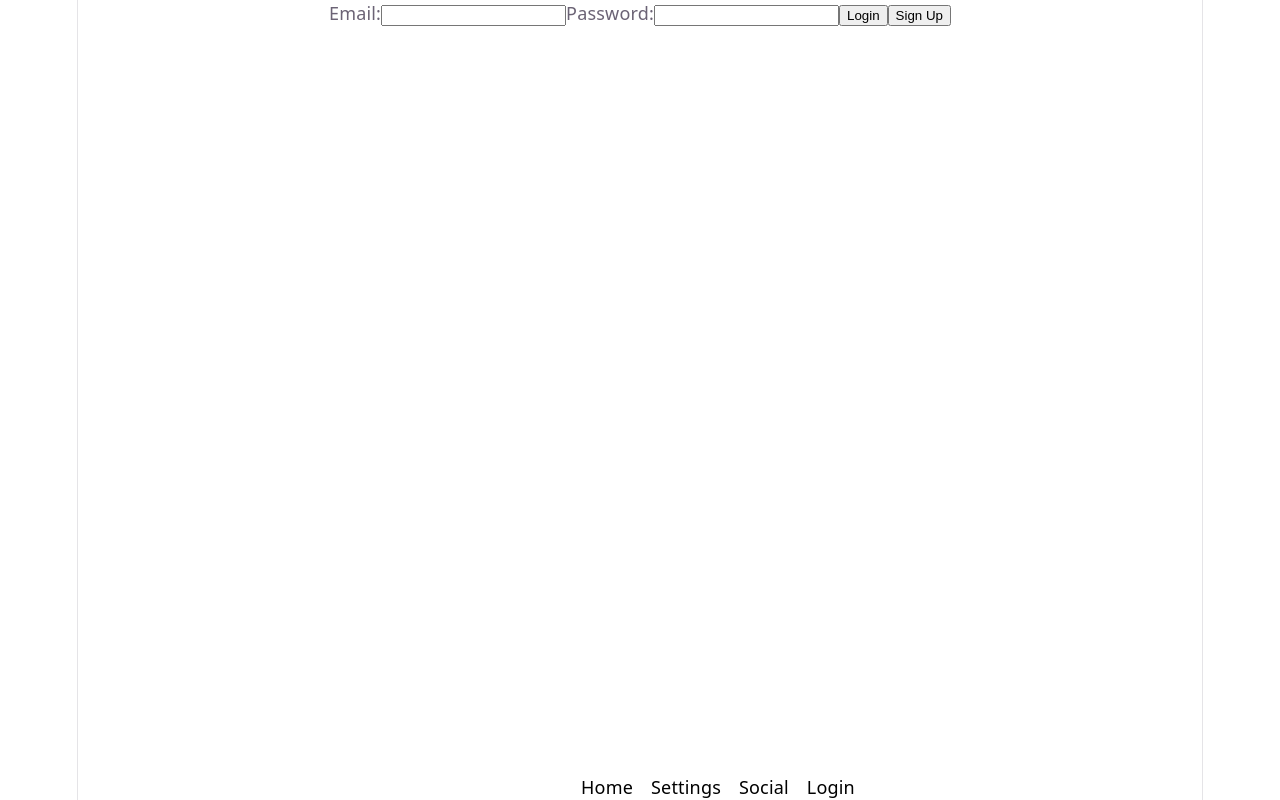
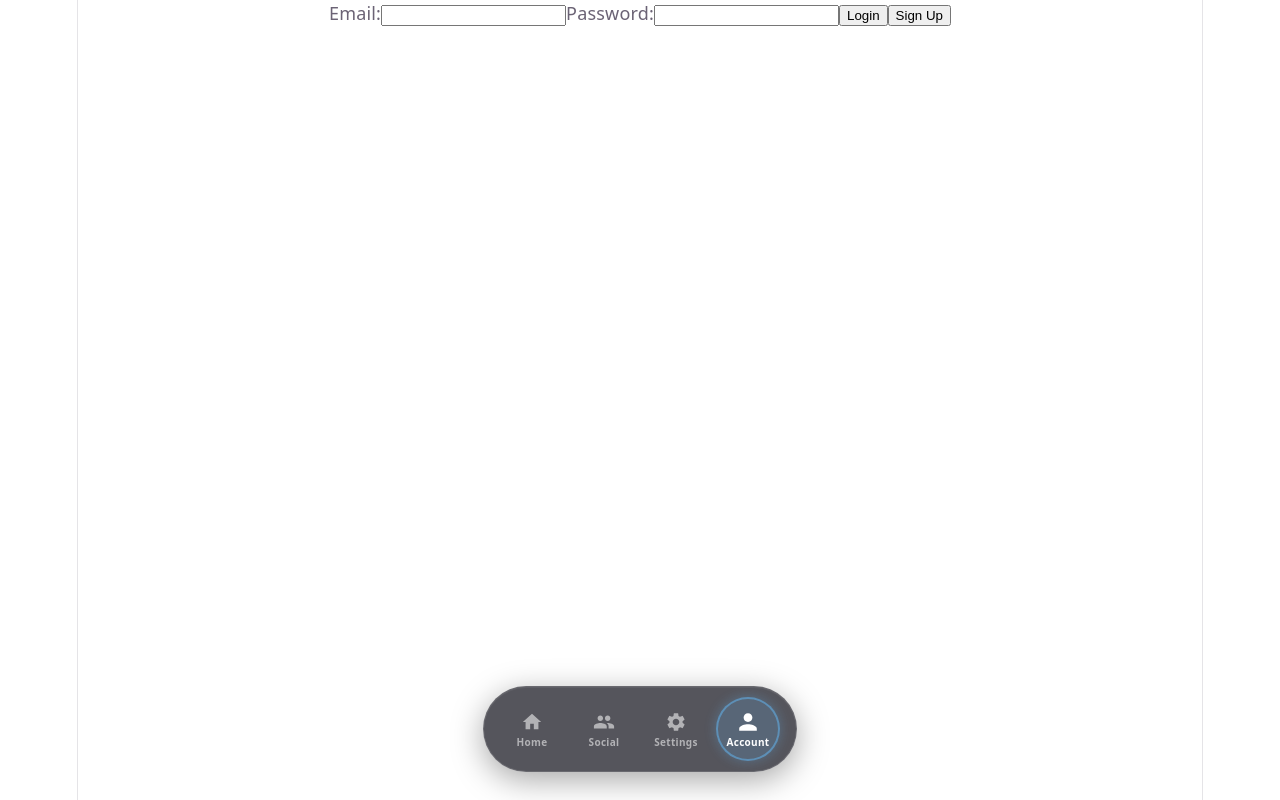
Before and after one commit to Partic-l/Parkd, a React (Vite) app in the folder Map/: page /login in a window 1280 px wide. Built offline with nearby package versions, Linux system fonts and the light colour scheme.

Commit message:
changed navbar UI and im leaving" button " "
""

""

```diff
--- a/Map/src/App.css
+++ b/Map/src/App.css
@@ -197,21 +197,79 @@
   right: 0;
 }
 
-nav {
+/* ── Bottom Navigation ── */
+.bottom-nav {
   position: fixed;
-  width: 100%;
+  bottom: 28px;
+  left: 50%;
+  transform: translateX(-50%);
+  z-index: 1000;
+  display: flex;
+  justify-content: center;
+  pointer-events: none;
+}
+
+.nav-pill {
   display: flex;
   flex-direction: row;
-  justify-content: center;
-  bottom: 0;
-  gap: 1rem;
-  z-index: 1000;
-  color: black;
+  align-items: center;
+  gap: 8px;
+  padding: 10px 16px;
+  background: rgba(20, 20, 30, 0.72);
+  backdrop-filter: blur(18px) saturate(180%);
+  -webkit-backdrop-filter: blur(18px) saturate(180%);
+  border: 1px solid rgba(255, 255, 255, 0.12);
+  border-radius: 999px;
+  box-shadow: 0 8px 32px rgba(0, 0, 0, 0.35), 0 1px 0 rgba(255, 255, 255, 0.06) inset;
+  pointer-events: all;
 }
 
-nav a {
-  color: black;
-  text-decoration-line: none;
+.nav-btn {
+  display: flex;
+  flex-direction: column;
+  align-items: center;
+  justify-content: center;
+  gap: 4px;
+  width: 60px;
+  height: 60px;
+  border-radius: 50%;
+  text-decoration: none;
+  color: rgba(255, 255, 255, 0.55);
+  background: transparent;
+  border: 2px solid transparent;
+  transition: color 0.2s ease, background 0.2s ease, border-color 0.2s ease, transform 0.15s ease;
+  cursor: pointer;
+}
+
+.nav-btn:hover {
+  color: rgba(255, 255, 255, 0.9);
+  background: rgba(255, 255, 255, 0.08);
+  transform: translateY(-2px);
+}
+
+.nav-btn:active {
+  transform: translateY(0) scale(0.94);
+}
+
+.nav-btn--active {
+  color: #ffffff;
+  background: rgba(99, 179, 237, 0.18);
+  border-color: rgba(99, 179, 237, 0.55);
+  box-shadow: 0 0 12px rgba(99, 179, 237, 0.3);
+}
+
+.nav-btn__icon {
+  display: flex;
+  align-items: center;
+  justify-content: center;
+  line-height: 1;
+}
+
+.nav-btn__label {
+  font-size: 10px;
+  font-weight: 600;
+  letter-spacing: 0.03em;
+  line-height: 1;
 }
 
 .notification {
@@ -231,3 +289,48 @@ nav a {
 .notification h2 {
   color: black;
 }
+
+/* ── Leaving Button ── */
+.leaving-btn {
+  position: fixed;
+  bottom: 38px;
+  /* vertically centers the 60px button within the 80px tall nav pill (28px + 40px center) */
+  left: calc(50% - 220px);
+  /* sits just left of the nav pill's left edge */
+  z-index: 1000;
+  display: flex;
+  flex-direction: column;
+  align-items: center;
+  justify-content: center;
+  gap: 4px;
+  width: 60px;
+  height: 60px;
+  border-radius: 50%;
+  border: 2px solid rgba(255, 255, 255, 0.12);
+  cursor: pointer;
+  font-size: 22px;
+  /* emoji size */
+  color: rgba(255, 255, 255, 0.85);
+  background: rgba(20, 20, 30, 0.72);
+  backdrop-filter: blur(18px) saturate(180%);
+  -webkit-backdrop-filter: blur(18px) saturate(180%);
+  box-shadow: 0 8px 32px rgba(0, 0, 0, 0.35), 0 1px 0 rgba(255, 255, 255, 0.06) inset;
+  transition: color 0.2s ease, background 0.2s ease, border-color 0.2s ease, transform 0.15s ease;
+}
+
+.leaving-btn .leaving-label {
+  font-size: 10px;
+  font-weight: 600;
+  letter-spacing: 0.03em;
+  line-height: 1;
+}
+
+.leaving-btn:hover {
+  color: #fff;
+  background: rgba(255, 255, 255, 0.08);
+  transform: translateY(-2px);
+}
+
+.leaving-btn:active {
+  transform: scale(0.94);
+}
--- a/Map/src/NavBar.jsx
+++ b/Map/src/NavBar.jsx
@@ -1,12 +1,66 @@
-import { Link } from "react-router";
+import { Link, useLocation } from "react-router";
+
+const NAV_ITEMS = [
+    {
+        to: "/",
+        label: "Home",
+        icon: (
+            <svg xmlns="http://www.w3.org/2000/svg" viewBox="0 0 24 24" fill="currentColor" width="22" height="22">
+                <path d="M10 20v-6h4v6h5v-8h3L12 3 2 12h3v8z" />
+            </svg>
+        ),
+    },
+    {
+        to: "/social",
+        label: "Social",
+        icon: (
+            <svg xmlns="http://www.w3.org/2000/svg" viewBox="0 0 24 24" fill="currentColor" width="22" height="22">
+                <path d="M16 11c1.66 0 2.99-1.34 2.99-3S17.66 5 16 5c-1.66 0-3 1.34-3 3s1.34 3 3 3zm-8 0c1.66 0 2.99-1.34 2.99-3S9.66 5 8 5C6.34 5 5 6.34 5 8s1.34 3 3 3zm0 2c-2.33 0-7 1.17-7 3.5V19h14v-2.5c0-2.33-4.67-3.5-7-3.5zm8 0c-.29 0-.62.02-.97.05 1.16.84 1.97 1.97 1.97 3.45V19h6v-2.5c0-2.33-4.67-3.5-7-3.5z" />
+            </svg>
+        ),
+    },
+    {
+        to: "/settings",
+        label: "Settings",
+        icon: (
+            <svg xmlns="http://www.w3.org/2000/svg" viewBox="0 0 24 24" fill="currentColor" width="22" height="22">
+                <path d="M19.14 12.94c.04-.3.06-.61.06-.94s-.02-.64-.07-.94l2.03-1.58a.49.49 0 0 0 .12-.61l-1.92-3.32a.49.49 0 0 0-.59-.22l-2.39.96a7.01 7.01 0 0 0-1.62-.94l-.36-2.54a.484.484 0 0 0-.48-.41h-3.84c-.24 0-.43.17-.47.41l-.36 2.54c-.59.24-1.13.57-1.62.94l-2.39-.96a.48.48 0 0 0-.59.22L2.74 8.87a.47.47 0 0 0 .12.61l2.03 1.58c-.05.3-.07.62-.07.94s.02.64.07.94l-2.03 1.58a.47.47 0 0 0-.12.61l1.92 3.32c.12.22.37.29.59.22l2.39-.96c.5.38 1.03.7 1.62.94l.36 2.54c.05.24.24.41.48.41h3.84c.24 0 .44-.17.47-.41l.36-2.54c.59-.24 1.13-.56 1.62-.94l2.39.96c.22.08.47 0 .59-.22l1.92-3.32a.47.47 0 0 0-.12-.61l-2.01-1.58zM12 15.6c-1.98 0-3.6-1.62-3.6-3.6s1.62-3.6 3.6-3.6 3.6 1.62 3.6 3.6-1.62 3.6-3.6 3.6z" />
+            </svg>
+        ),
+    },
+    {
+        to: "/login",
+        label: "Account",
+        icon: (
+            <svg xmlns="http://www.w3.org/2000/svg" viewBox="0 0 24 24" fill="currentColor" width="22" height="22">
+                <path d="M12 12c2.7 0 4.8-2.1 4.8-4.8S14.7 2.4 12 2.4 7.2 4.5 7.2 7.2 9.3 12 12 12zm0 2.4c-3.2 0-9.6 1.6-9.6 4.8v2.4h19.2v-2.4c0-3.2-6.4-4.8-9.6-4.8z" />
+            </svg>
+        ),
+    },
+];
 
 export default function NavBar() {
+    const location = useLocation();
+
     return (
-        <nav>
-            <Link to="/">Home</Link>
-            <Link to="/settings">Settings</Link>
-            <Link to="/social">Social</Link>
-            <Link to="/login">Login</Link>
+        <nav className="bottom-nav">
+            <div className="nav-pill">
+                {NAV_ITEMS.map(({ to, label, icon }) => {
+                    const isActive = location.pathname === to;
+                    return (
+                        <Link
+                            key={to}
+                            to={to}
+                            className={`nav-btn${isActive ? " nav-btn--active" : ""}`}
+                            aria-label={label}
+                            title={label}
+                        >
+                            <span className="nav-btn__icon">{icon}</span>
+                            <span className="nav-btn__label">{label}</span>
+                        </Link>
+                    );
+                })}
+            </div>
         </nav>
-    )
+    );
 }
--- a/Map/src/home.jsx
+++ b/Map/src/home.jsx
@@ -4,7 +4,6 @@ import { useMap } from 'react-leaflet';
 import 'leaflet/dist/leaflet.css'
 import { supabase } from './supabaseClient';
 import { useNavigate } from 'react-router'
-
 import markerIconUrl from "../node_modules/leaflet/dist/images/marker-icon.png";
 import markerIconRetinaUrl from "../node_modules/leaflet/dist/images/marker-icon-2x.png";
 import markerShadowUrl from "../node_modules/leaflet/dist/images/marker-shadow.png";
@@ -191,7 +190,10 @@ export default function Home() {
     return (
         <>
             <VerifyUser />
-            <button onClick={handleLeaving}>I'm leaving!</button>
+            <button className="leaving-btn" onClick={handleLeaving}>
+                <span>🅿️</span>
+                {/* <span className="leaving-label"></span> */}
+            </button>
             <MapContainer
                 attributionControl={true}
                 center={{ lat: 51.505, lng: -0.09 }}
```
